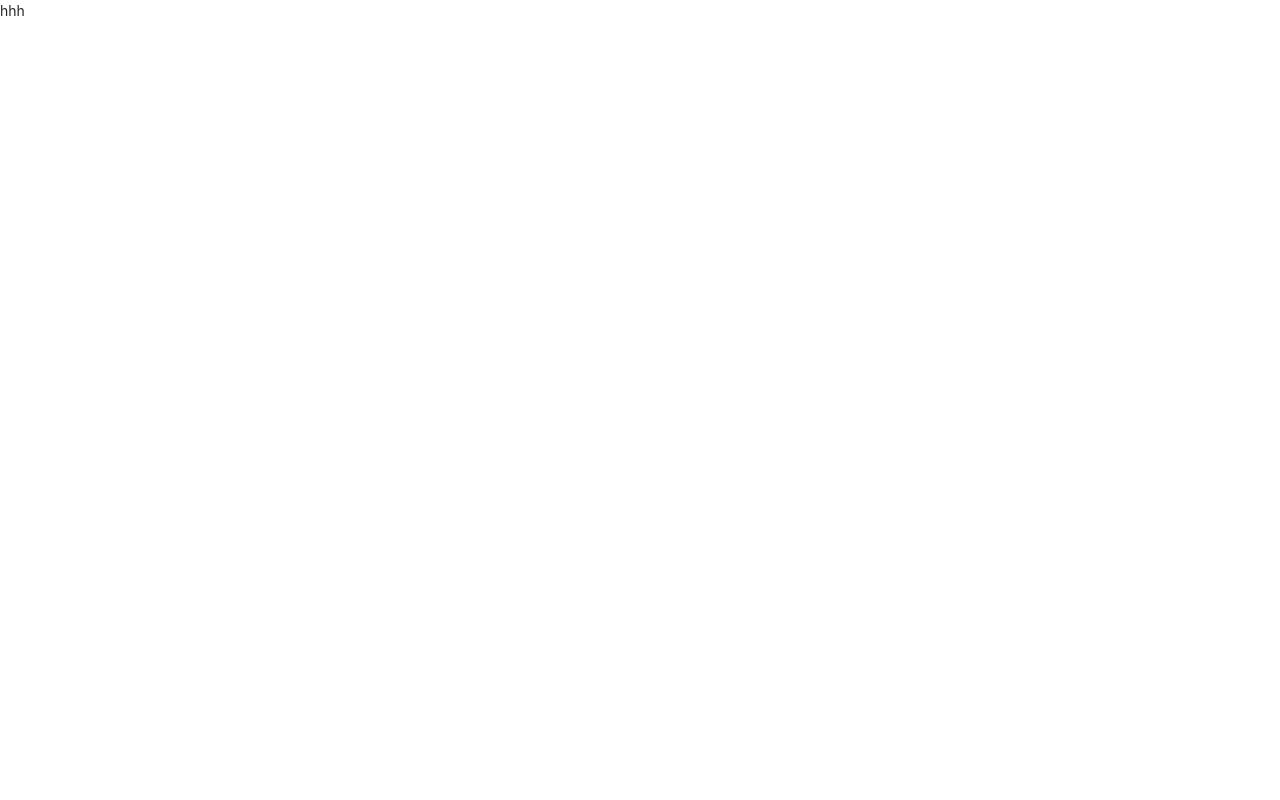
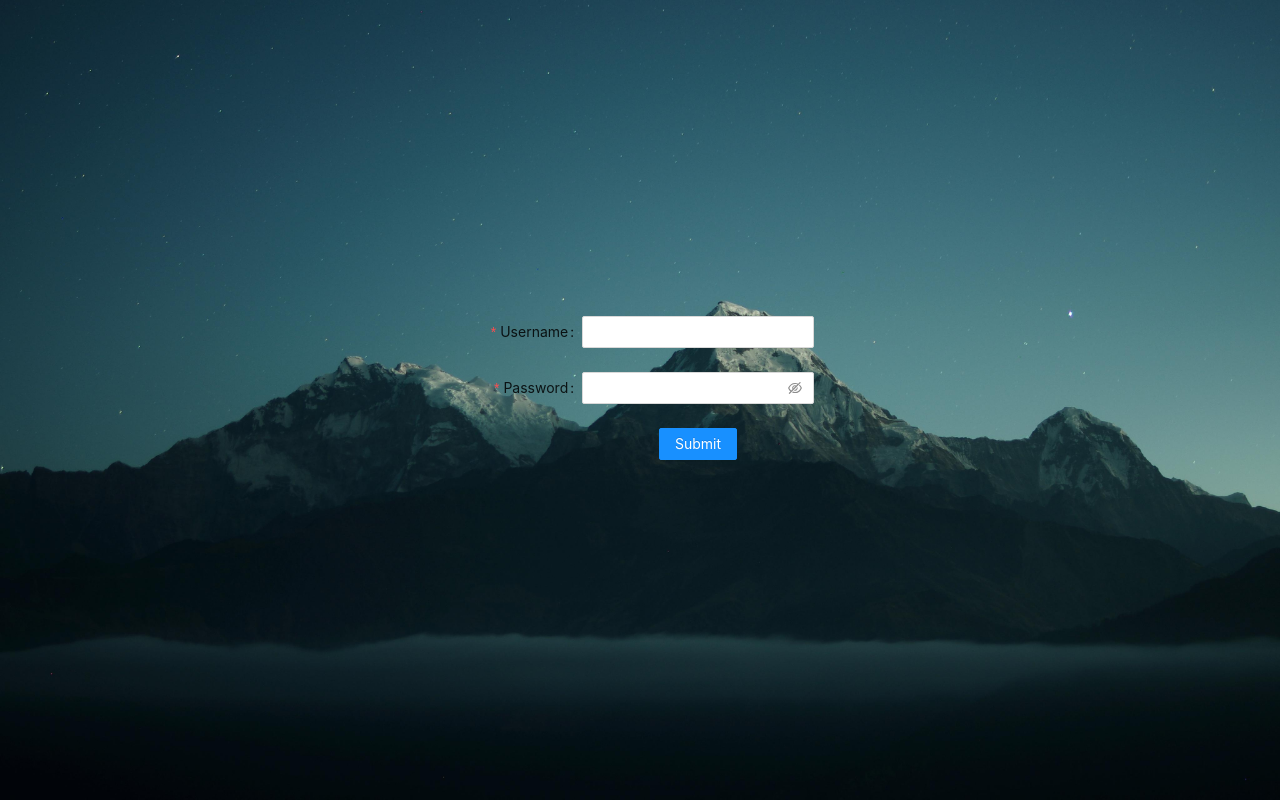
Before and after one commit to kyrie8/orz-front, a React (Create React App) app: page /login in a window 1280 px wide. Built offline with nearby package versions, Linux system fonts and the light colour scheme.

Commit message:
feat: 登录表单

```diff
--- a/src/App.tsx
+++ b/src/App.tsx
@@ -1,5 +1,27 @@
+import { memo } from 'react'
+import {
+  unstable_HistoryRouter as HistoryRouter,
+  Route,
+  Routes,
+  Navigate,
+} from 'react-router-dom'
+import { createBrowserHistory } from 'history'
+
+import Login from '@/view/login/Index'
+import Layout from '@/view/layout/Index'
+
+const history = createBrowserHistory({ window })
+
 function App() {
-  return <div>hhh</div>
+  return (
+    <HistoryRouter history={history}>
+      <Routes>
+        <Route path="/" element={<Navigate replace to="/home" />}></Route>
+        <Route path="/home" element={<Layout />}></Route>
+        <Route path="/login" element={<Login />}></Route>
+      </Routes>
+    </HistoryRouter>
+  )
 }
 
-export default App
+export default memo(App)
--- a/src/api/index.ts
+++ b/src/api/index.ts
@@ -2,7 +2,7 @@ import { AxiosRequestConfig } from 'axios'
 import Request from './request'
 
 const request = new Request({
-  baseURL: 'baidu.com',
+  baseURL: 'http://localhost:3000/',
   timeout: 100000,
   interceptors: {
     requestInterceptors: (config: AxiosRequestConfig) => {
--- /dev/null
+++ b/src/service/login.ts
@@ -0,0 +1,31 @@
+import request from '@/api'
+
+import { IData, IMenu } from './type'
+
+type IAccount = { username: string; password: string }
+type IRoles = {
+  remark: string
+  role_id: number
+  role_name: string
+}
+type IUser = {
+  avatar?: string
+  desc?: string
+  email?: string
+  roles?: IRoles[]
+  status: number
+  user_id: number
+  username: string
+}
+type IResultData = {
+  auth: string[]
+  token: string
+  menu: IMenu[]
+  user: IUser
+}
+export function login(data: IAccount) {
+  return request.post<IData<IResultData>>({
+    url: 'login',
+    data,
+  })
+}
--- /dev/null
+++ b/src/service/type.ts
@@ -0,0 +1,18 @@
+export interface IData<T = unknown> {
+  data: T
+  code: number
+  msg: string
+}
+
+export interface IMenu {
+  children?: IMenu
+  component?: string
+  createTime?: string
+  is_out_link: number
+  menu_id: number
+  menu_name: string
+  parent_id: number
+  path: string
+  type: number
+  updateTime?: string
+}
--- a/src/style/index.less
+++ b/src/style/index.less
@@ -1,2 +1,7 @@
 @import '~antd/dist/antd.variable.less';
 @import '~normalize.css';
+
+#root {
+  width: 100vw;
+  height: 100vh;
+}
--- /dev/null
+++ b/src/view/layout/Index.tsx
@@ -0,0 +1,8 @@
+import { memo } from 'react'
+
+import styles from './layout.module.less'
+function Layout() {
+  return <div className={styles.layout}>layout</div>
+}
+
+export default memo(Layout)
--- /dev/null
+++ b/src/view/layout/layout.module.less
@@ -0,0 +1,3 @@
+.layout {
+  width: auto;
+}
--- /dev/null
+++ b/src/view/login/Index.tsx
@@ -0,0 +1,58 @@
+import { memo } from 'react'
+
+import { Form, Input, Button } from 'antd'
+
+import styles from './login.module.less'
+
+import { login } from '@/service/login'
+
+function Login() {
+  const onFinish = async (v) => {
+    const data = await login(v)
+    console.log('data', data)
+    //TODO redux and Immer or immutable?
+  }
+  return (
+    <div className={styles['login-page']}>
+      <div className={styles.login}>
+        <div className={styles[`login-from`]}>
+          <Form
+            name="basic"
+            labelCol={{ span: 8 }}
+            wrapperCol={{ span: 16 }}
+            initialValues={{ remember: true }}
+            onFinish={onFinish}
+            autoComplete="off"
+          >
+            <Form.Item
+              label="Username"
+              name="username"
+              rules={[
+                { required: true, message: 'Please input your username!' },
+              ]}
+            >
+              <Input />
+            </Form.Item>
+
+            <Form.Item
+              label="Password"
+              name="password"
+              rules={[
+                { required: true, message: 'Please input your password!' },
+              ]}
+            >
+              <Input.Password />
+            </Form.Item>
+
+            <Form.Item wrapperCol={{ offset: 8, span: 16 }}>
+              <Button type="primary" htmlType="submit">
+                Submit
+              </Button>
+            </Form.Item>
+          </Form>
+        </div>
+      </div>
+    </div>
+  )
+}
+export default memo(Login)
--- /dev/null
+++ b/src/view/login/login.module.less
@@ -0,0 +1,16 @@
+.login-page {
+  height: 100vh;
+  width: 100vw;
+  background-image: url('~@/assets/img/1.jpeg');
+  background-size: 100% 100%;
+  background-position: center;
+  background-repeat: no-repeat;
+  display: flex;
+  justify-content: center;
+  align-items: center;
+  .login {
+    &-from {
+      text-align: center;
+    }
+  }
+}
```
Also changed, not shown: src/assets/img/1.jpeg (added).
